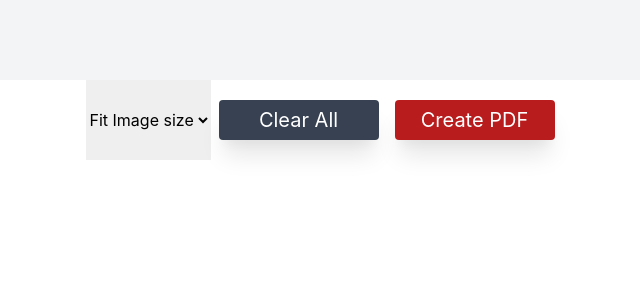
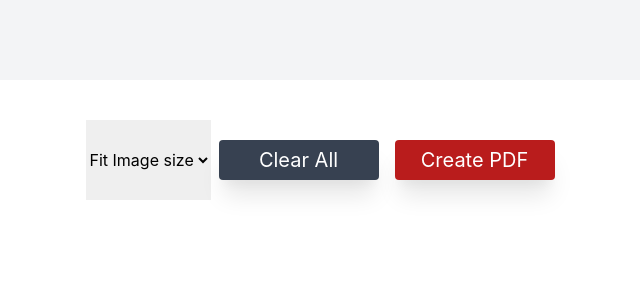
Before and after one commit to azgskull/imgtopdf-draft, a React (Create React App) app: page / in a window 1280 px wide. Shown: the top 300 px of the page, without its empty margins (316-956 px from the left). Built offline with nearby package versions, Linux system fonts and the light colour scheme.

Commit message:
Use dnd react sortable hoc

```diff
--- a/package.json
+++ b/package.json
@@ -8,9 +8,9 @@
     "@testing-library/user-event": "^12.1.10",
     "jspdf": "^2.3.1",
     "react": "^17.0.2",
-    "react-beautiful-dnd": "^13.1.0",
     "react-dom": "^17.0.2",
     "react-scripts": "4.0.3",
+    "react-sortable-hoc": "^2.0.0",
     "web-vitals": "^1.0.1"
   },
   "scripts": {
--- a/src/components/ImageListing.js
+++ b/src/components/ImageListing.js
@@ -1,21 +1,19 @@
-import { DragDropContext, Droppable } from 'react-beautiful-dnd'
+import React from 'react'
+import { SortableContainer } from 'react-sortable-hoc'
 
-const ImageListing = ({ children, dragEndHandler }) => {
+const ImageListing = SortableContainer(({ children }) => {
   return (
-    <DragDropContext onDragEnd={dragEndHandler}>
-      <Droppable droppableId="imageListing" type="a" direction="horizontal">
-        {(provided, snapshot) => (
-          <div
-            ref={provided.innerRef}
-            {...provided.droppableProps}
-            className="relative flex  items-start overflow-auto mx-5"
-          >
-            {children} {provided.placeholder}
-          </div>
-        )}
-      </Droppable>
-    </DragDropContext>
+    <div
+      className="relative grid items-start"
+      style={{
+        gridTemplateColumns: 'repeat(auto-fit, minmax(180px, 1fr)',
+        gap: 20,
+        padding: 20,
+      }}
+    >
+      {children}
+    </div>
   )
-}
+})
 
 export default ImageListing
--- a/src/components/ImagePreview.js
+++ b/src/components/ImagePreview.js
@@ -1,6 +1,7 @@
-import { Draggable } from 'react-beautiful-dnd'
+import { SortableElement } from 'react-sortable-hoc'
 
-const ImagePreview = ({ img, index, format, orientation, removeHandler }) => {
+const ImagePreview = SortableElement(
+  ({ img, indexPage, format, orientation, removeHandler }) => {
     // for a4
     let pageWidth = 100
     let pageHeight = 140
@@ -22,17 +23,15 @@ const ImagePreview = ({ img, index, format, orientation, removeHandler }) => {
         : [pageWidth, pageHeight]
 
     return (
-    <Draggable draggableId={index + ''} index={index}>
-      {(provided, snapshot) => (
       <div
-          ref={provided.innerRef}
-          {...provided.draggableProps}
-          {...provided.dragHandleProps}
-          className="relative flex-none shadow-xl m-5"
+        className="relative flex flex-col items-center flex-none bg-gray-100 border shadow-xl w-full"
+        style={{ height: 180 }}
       >
-          <div className="mb-2 flex justify-end">
+        <div className="flex items-center w-full bg-gray-900 mb-2">
+          <div className="text-white text-xs px-2">Page: {indexPage + 1}</div>
+
           <div
-              className="bg-gray-900 text-white text-sm px-2 rounded cursor-pointer"
+            className="text-white text-sm px-2 cursor-pointer ml-auto"
             onClick={removeHandler}
           >
             X
@@ -40,7 +39,7 @@ const ImagePreview = ({ img, index, format, orientation, removeHandler }) => {
         </div>
         <img
           src={img.url}
-            className=" bg-white object-contain "
+          className="bg-white object-contain "
           alt=""
           style={{
             width: page[0],
@@ -48,9 +47,8 @@ const ImagePreview = ({ img, index, format, orientation, removeHandler }) => {
           }}
         />
       </div>
-      )}
-    </Draggable>
     )
   }
+)
 
 export default ImagePreview
--- a/src/components/UploadForm.js
+++ b/src/components/UploadForm.js
@@ -74,12 +74,11 @@ const UploadForm = ({ children }) => {
     setImgs(imgsList)
   }
 
-  const dragEndHandler = ({ destination, draggableId, source }) => {
-    console.log(destination, draggableId, source)
+  const onSortEnd = ({ oldIndex, newIndex }) => {
     const images = [...imgs]
-    const sourceItem = images[source.index]
-    images.splice(source.index, 1)
-    images.splice(destination.index, 0, sourceItem)
+    const sourceItem = images[oldIndex]
+    images.splice(oldIndex, 1)
+    images.splice(newIndex, 0, sourceItem)
     setImgs(images)
   }
 
@@ -94,17 +93,21 @@ const UploadForm = ({ children }) => {
           className="absolute w-full h-full opacity-0 top-0 left-0"
         />
       </div>
-      <ImageListing dragEndHandler={dragEndHandler}>
+      <div>
+        <ImageListing onSortEnd={onSortEnd} axis="xy" helperClass="opacity-90">
           {imgs.map((image, index) => (
             <ImagePreview
+              key={image.url}
               img={image}
               index={index}
+              indexPage={index}
               removeHandler={() => removeHandler(index)}
               format={format}
               orientation={orientation}
             />
           ))}
         </ImageListing>
+      </div>
       <div className="flex justify-center">
         <select onChange={(e) => setFormat(e.target.value)}>
           <option value="custom" selected>
```
Also changed, not shown: 1 other file (tests, documents, lock files or other folders). Lines whose indentation alone changed are shown as unchanged.
